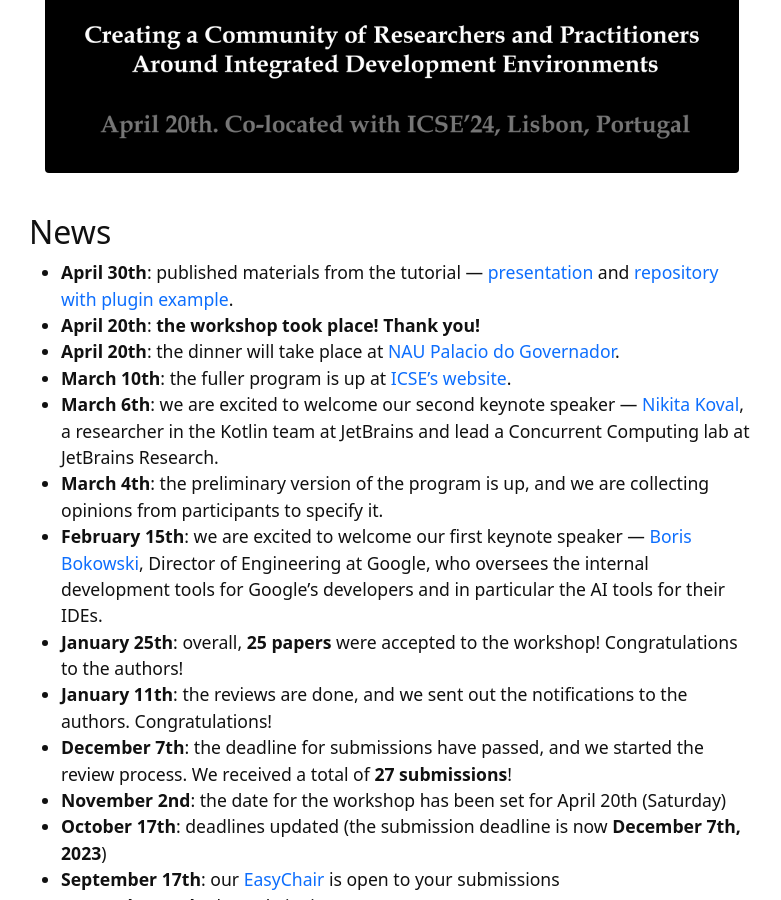
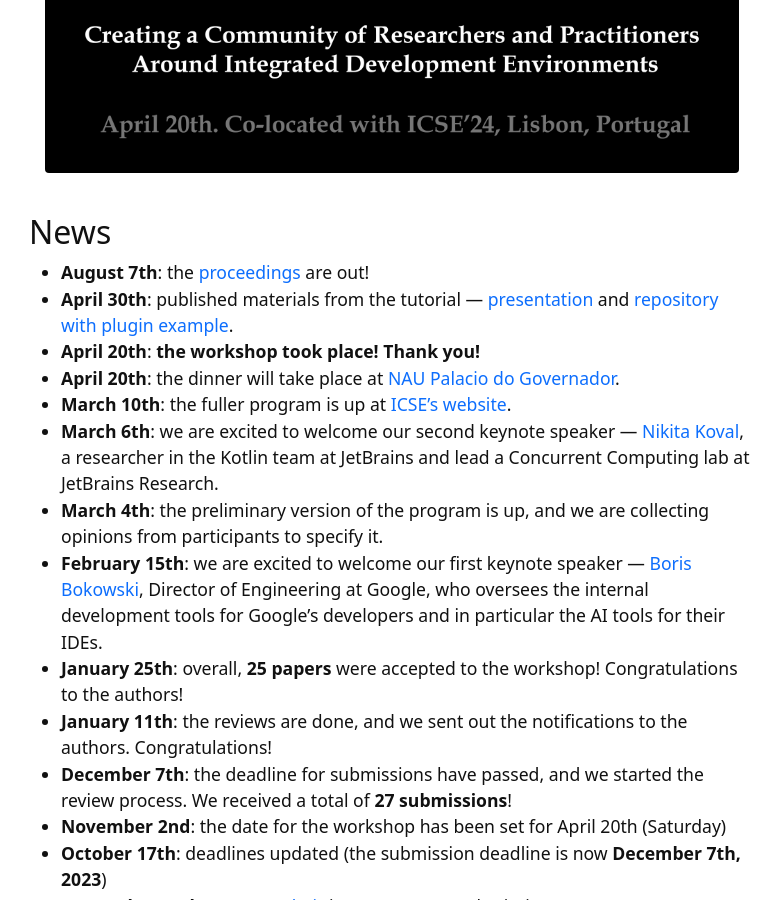
Before and after one commit to ide-workshop/ide-workshop.github.io, a Jekyll site: the page built from content/ide-2024.md, in a window 1280 px wide and 900 px high, scrolled down 320 px. Shown: the whole window, without its empty margins (248-1029 px from the left). Built offline with Jekyll 4.4.1, drawn with Linux system fonts in a browser that asks for light colours.

Commit message:
Added proceedings to IDE'24

```diff
--- a/content/ide-2024.md
+++ b/content/ide-2024.md
@@ -6,6 +6,7 @@ nav: IDE'24
 
 ## News
 
+* **August 7th**: the [proceedings](https://dl.acm.org/doi/proceedings/10.1145/3643796) are out!
 * **April 30th**: published materials from the tutorial — [presentation](https://ide-workshop.github.io/content/tutorial.pdf) and [repository with plugin example](https://github.com/JetBrains-Research/ide-workshop-tutorial).
 * **April 20th**: **the workshop took place! Thank you!**
 * **April 20th**: the dinner will take place at [NAU Palacio do Governador](https://maps.app.goo.gl/HvpdXWzi2kWfi7Qx8).
```
